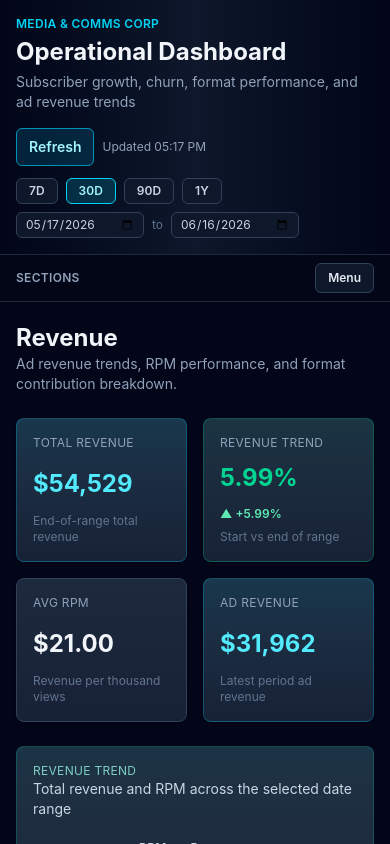
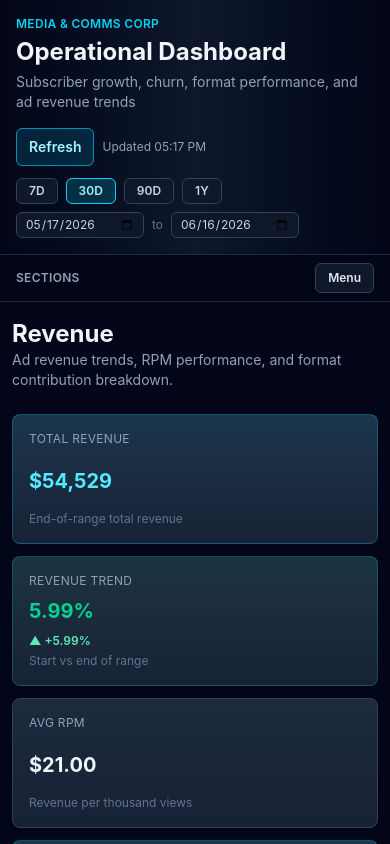
Before and after one commit to michaelbodellslalom/p300resubmission1, a Next.js app: page /dashboard/revenue in a window 390 px wide. Shown: the top 844 px of the page. Built offline with nearby package versions, Linux system fonts and the light colour scheme.

Commit message:
T-132: Optimize mobile KPI stacking and spacing

```diff
--- a/memory-bank/activeContext.md
+++ b/memory-bank/activeContext.md
@@ -4,7 +4,7 @@
 **Phase 8+ Cross-cutting** — All 6 tabs now functional
 
 ## Next Task
-**T-132: Mobile KPI stacking and spacing optimization**
+**T-133: Mobile chart/table spacing and overflow refinement**
 
 ## What's Done
 - Planning complete (PRD, Design Doc, Build Task List)
@@ -52,13 +52,14 @@
 - T-047 complete: chart surface, legend, tooltip, and series color polish applied
 - T-048 complete: chart responsiveness and readability validated at 320px, 375px, and 768px
 - T-131 complete: mobile hamburger navigation added with close-on-selection behavior
+- T-132 complete: mobile KPI stacking and spacing optimized across overview/content/revenue/subscribers/insights
 - QueryClient provider wired at app root for hooks
 - Production build and type-check verified after shell routing
 - Production build and type-check verified after KPI refactor
 - Production build and type-check re-verified after chart integration
 
 ## What's In Progress
-- T-132 planning: optimize mobile KPI stacking and spacing across tab pages
+- T-133 planning: refine mobile chart/table spacing and overflow behavior
 
 ## Blockers
 None
@@ -71,4 +72,4 @@ None
 - Header refresh timestamp is now hydration-safe and no longer intercepts pointer events
 
 ## Last Updated
-June 16, 2026 - T-131 mobile hamburger menu complete; next T-132 mobile KPI stacking/spacing
+June 16, 2026 - T-132 complete; next T-133 chart/table spacing and overflow refinement
--- a/memory-bank/progress.md
+++ b/memory-bank/progress.md
@@ -16,7 +16,7 @@ Planning complete | Development in progress
 | 6 - Revenue Tab | In Progress | T-089-T-104 | KPIs, RevenueTrendChart, format revenue table shipped (T-089-T-097) |
 | 7 - Insights Tab | Complete | T-105-T-116 | Insight cards, scatter chart, top-content table, revenue driver bars |
 | 8 - Reports Tab | In Progress | T-117-T-130 | CSV export for all 3 datasets (T-117/T-122) |
-| 9 - Mobile and Responsive | In Progress | T-131-T-142 | T-131 mobile nav hamburger complete |
+| 9 - Mobile and Responsive | In Progress | T-131-T-142 | T-131 nav + T-132 KPI mobile stacking complete |
 | 10 - Real-Time Updates | Not Started | T-143-T-150 | Blocked by Phase 1 |
 | 11 - Accessibility | Not Started | T-151-T-164 | Blocked by Phase 9 |
 | 12 - Testing | Not Started | T-165-T-180 | Blocked by Phase 11 |
@@ -79,9 +79,10 @@ Planning complete | Development in progress
 - Fixed header hydration mismatch for dynamic "Updated" timestamp text
 - Re-validated type-check and production build after chart integration
 - Implemented mobile hamburger navigation with responsive desktop/mobile tab behavior and close-on-navigation interaction
+- Optimized mobile KPI stacking/spacing by shifting dense KPI strips to single-column base with balanced tablet/desktop breakpoints
 
 ## In Progress
-- Next: T-132 (mobile KPI stacking and spacing optimization)
+- Next: T-133 (mobile chart/table spacing and overflow refinement)
 
 ## Risks and Notes
 - No blockers currently
--- a/src/app/dashboard/content/page.tsx
+++ b/src/app/dashboard/content/page.tsx
@@ -114,7 +114,7 @@ export default function ContentPage() {
       </section>
 
       {/* KPI strip */}
-      <section className="grid grid-cols-2 gap-4 lg:grid-cols-4">
+      <section className="grid auto-rows-fr grid-cols-1 gap-3 sm:grid-cols-2 sm:gap-4 xl:grid-cols-4">
         <KPICard
           label="Total Views"
           value={isLoading || !kpis ? '...' : formatNumber(kpis.totalViews)}
--- a/src/app/dashboard/insights/page.tsx
+++ b/src/app/dashboard/insights/page.tsx
@@ -106,7 +106,7 @@ export default function InsightsPage() {
       )}
 
       {/* Key insight cards */}
-      <section className="grid grid-cols-1 gap-4 sm:grid-cols-2 xl:grid-cols-3">
+      <section className="grid auto-rows-fr grid-cols-1 gap-3 sm:grid-cols-2 sm:gap-4 xl:grid-cols-3">
         <InsightCard
           label="Top Sub Driver"
           value={isLoading ? '…' : (() => {
--- a/src/app/dashboard/page.tsx
+++ b/src/app/dashboard/page.tsx
@@ -54,7 +54,7 @@ export default function OverviewPage() {
         />
       )}
 
-      <section className="grid auto-rows-fr grid-cols-1 gap-4 sm:grid-cols-2 xl:grid-cols-3">
+      <section className="grid auto-rows-fr grid-cols-1 gap-3 sm:grid-cols-2 sm:gap-4 xl:grid-cols-3">
         <KPICard
           label="Total Subscribers"
           value={loadingSubscribers || !overview ? '...' : formatNumber(overview.totalSubscribers)}
--- a/src/app/dashboard/revenue/page.tsx
+++ b/src/app/dashboard/revenue/page.tsx
@@ -34,7 +34,7 @@ export default function RevenuePage() {
       )}
 
       {/* KPI strip */}
-      <section className="grid grid-cols-2 gap-4 lg:grid-cols-4">
+      <section className="grid auto-rows-fr grid-cols-1 gap-3 sm:grid-cols-2 sm:gap-4 xl:grid-cols-4">
         <KPICard
           label="Total Revenue"
           value={isLoading || !latest ? '...' : formatCurrency(latest.totalRevenue)}
--- a/src/app/dashboard/subscribers/page.tsx
+++ b/src/app/dashboard/subscribers/page.tsx
@@ -42,7 +42,7 @@ export default function SubscribersPage() {
       )}
 
       {/* KPI summary strip */}
-      <section className="grid grid-cols-1 gap-4 sm:grid-cols-2 xl:grid-cols-3">
+      <section className="grid auto-rows-fr grid-cols-1 gap-3 sm:grid-cols-2 sm:gap-4 xl:grid-cols-3">
         <KPICard
           label="Total Subscribers"
           value={isLoading || !overview ? '...' : formatNumber(overview.totalSubscribers)}
--- a/src/components/DashboardShell.tsx
+++ b/src/components/DashboardShell.tsx
@@ -38,7 +38,7 @@ export function DashboardShell({ children }: DashboardShellProps) {
     <div className="min-h-screen bg-slate-950 text-slate-100">
       <Header />
       <TabNavigation activeTab={activeTab} onTabChange={setActiveTab} />
-      <main className="px-4 py-5 md:px-8 md:py-8">{children}</main>
+      <main className="px-3 py-4 sm:px-4 sm:py-5 md:px-8 md:py-8">{children}</main>
     </div>
   );
 }
--- a/src/components/KPICard.tsx
+++ b/src/components/KPICard.tsx
@@ -63,11 +63,11 @@ export function KPICard({
 
   return (
     <article
-      className={`card flex h-full min-h-36 flex-col justify-between border shadow-sm transition duration-200 hover:-translate-y-0.5 hover:shadow-cyan-500/10 ${containerClass(tone)}`}
+      className={`card flex h-full min-h-32 flex-col justify-between border shadow-sm transition duration-200 hover:-translate-y-0.5 hover:shadow-cyan-500/10 sm:min-h-36 ${containerClass(tone)}`}
     >
       <p className="text-xs uppercase tracking-wide text-slate-400">{label}</p>
 
-      <p className={`mt-2 text-2xl font-bold md:text-3xl ${toneClass(tone)}`}>{value}</p>
+      <p className={`mt-2 text-xl font-bold sm:text-2xl md:text-3xl ${toneClass(tone)}`}>{value}</p>
 
       {typeof trendValue === 'number' && (
         <p className={`mt-2 text-xs font-semibold ${trendClass(trendValue)}`}>
```
